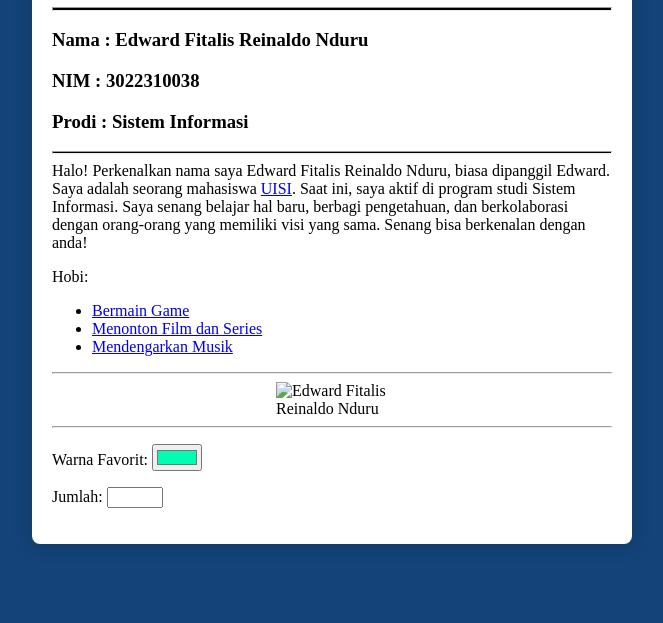
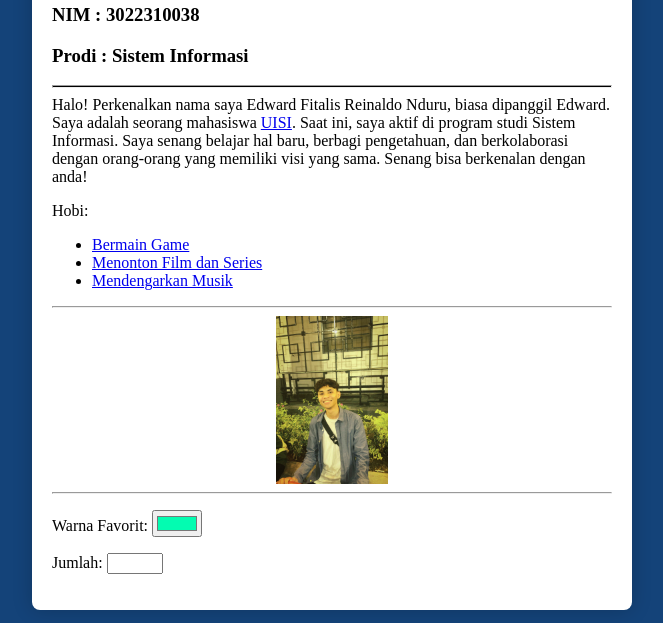
Before and after one commit to Edward-Reinaldo/cv, a plain HTML site: page index.html in a window 1280 px wide. Shown: the part 177-800 px from the top of the page, without its empty margins (308-971 px from the left). Drawn offline with Linux system fonts and the light colour scheme.

Commit message:
second commit

```diff
--- a/index.html
+++ b/index.html
@@ -33,7 +33,7 @@
                 </ul>
             </nav>
             <hr>
-            <img src="C:\Users\Edward\Documents\pemrograman web\edward.jpg" width="20%" height="50%" class="foto" alt="Edward Fitalis Reinaldo Nduru">
+            <img src="IMG-20241025-WA0032.jpg" width="20%" height="50%" class="foto" alt="Edward Fitalis Reinaldo Nduru">
             <hr>
             <p>
                 <label for="warnaFavorit">Warna Favorit:</label>
```
Also changed, not shown: IMG-20241025-WA0032.jpg (added).
